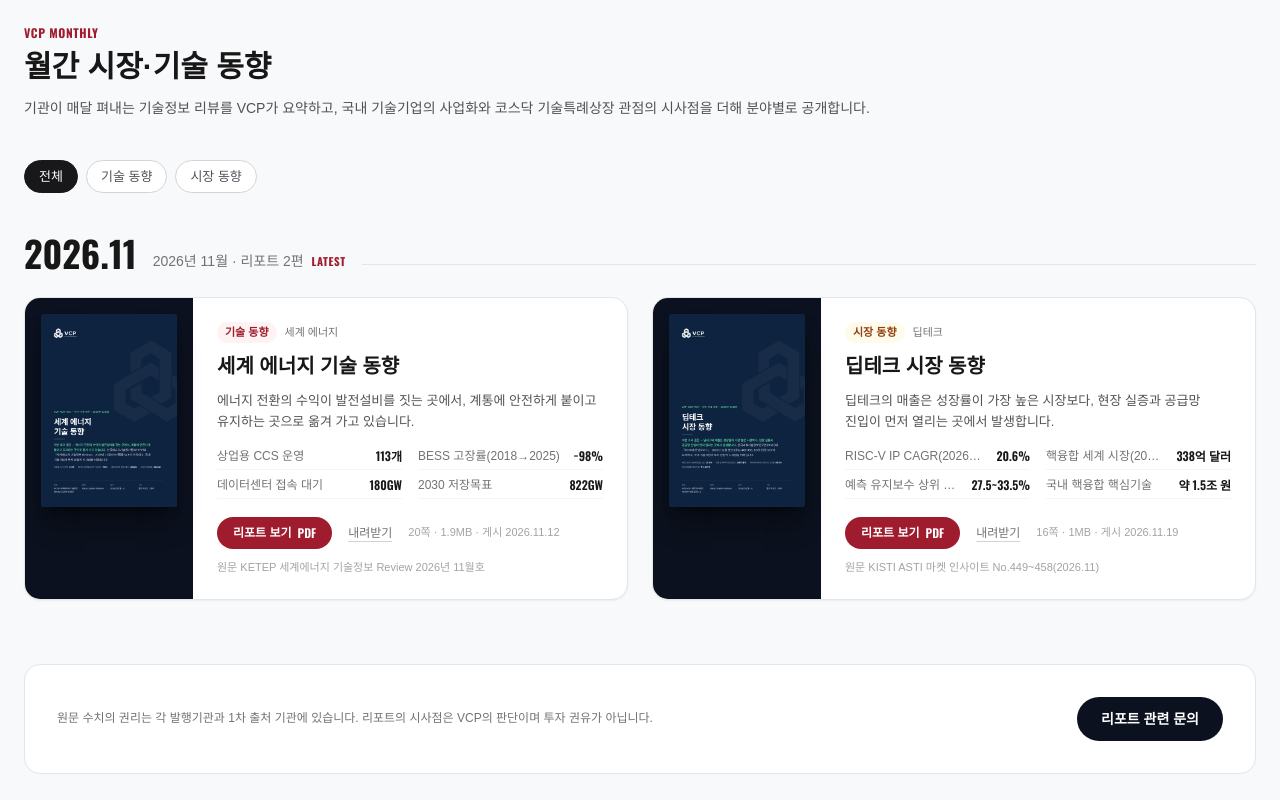
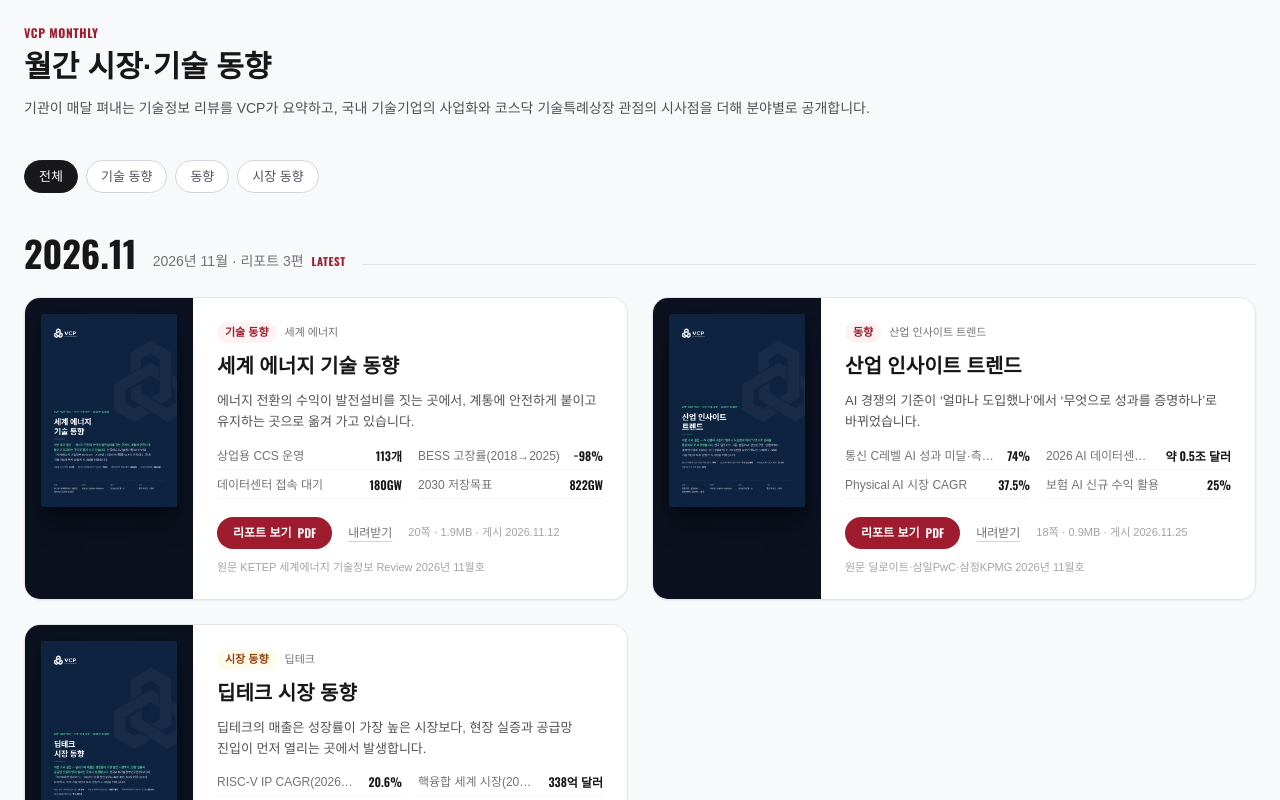
Before and after one commit to valuecreation2026/vcp, a plain HTML site: page insights.html in a window 1280 px wide. Shown: the part 407-1207 px from the top of the page. Drawn offline with nearby package versions, Linux system fonts and the light colour scheme; a web font is replaced by a local one.

Commit message:
Insights: 산업 인사이트 트렌드 2026년 11월호 v1 게시 (VCP 대시보드 · HOON)

```diff
--- a/insights.html
+++ b/insights.html
@@ -69,11 +69,11 @@
     </div>
     <div id="reports">
 <!--REPORTS:START-->
-<div class="flex flex-wrap gap-2 mb-10" id="series-filter"><button class="series-chip active" data-s="">전체</button><button class="series-chip" data-s="기술 동향">기술 동향</button><button class="series-chip" data-s="시장 동향">시장 동향</button></div><div data-by="kind">
+<div class="flex flex-wrap gap-2 mb-10" id="series-filter"><button class="series-chip active" data-s="">전체</button><button class="series-chip" data-s="기술 동향">기술 동향</button><button class="series-chip" data-s="동향">동향</button><button class="series-chip" data-s="시장 동향">시장 동향</button></div><div data-by="kind">
       <section class="month-group " id="m-2026-11">
         <div class="flex items-end gap-4 mb-6">
           <h3 class="font-oswald text-3xl md:text-4xl font-bold text-neutral-900 leading-none">2026.11</h3>
-          <div class="pb-0.5 text-sm text-neutral-500">2026년 11월 · 리포트 2편 <span class="ml-1 text-[11px] font-oswald font-bold tracking-wider text-vcp-red">LATEST</span></div>
+          <div class="pb-0.5 text-sm text-neutral-500">2026년 11월 · 리포트 3편 <span class="ml-1 text-[11px] font-oswald font-bold tracking-wider text-vcp-red">LATEST</span></div>
           <div class="flex-1 h-px bg-neutral-200 mb-2"></div>
         </div>
         <div class="grid grid-cols-1 lg:grid-cols-2 gap-6">
@@ -90,6 +90,21 @@
               <span class="text-[11px] text-neutral-400">20쪽 · 1.9MB · 게시 2026.11.12</span>
             </div>
             <p class="text-[11px] text-neutral-400 break-keep">원문 KETEP 세계에너지 기술정보 Review 2026년 11월호</p>
+          </div>
+        </article>
+        <article class="report bg-white rounded-2xl border border-neutral-200 shadow-sm overflow-hidden grid grid-cols-[112px_1fr] sm:grid-cols-[168px_1fr]" data-kind="동향" data-series="산업 인사이트 트렌드">
+          <a href="reports/VCP-산업인사이트트렌드-2026-11_v1.pdf" target="_blank" rel="noopener" class="bg-vcp-navy p-3 sm:p-4 flex items-start justify-center"><img src="reports/covers/insight-2026-11.png" alt="산업 인사이트 트렌드 2026년 11월호 표지" class="w-full shadow-xl shadow-black/40 rounded-sm" loading="lazy" /></a>
+          <div class="p-5 sm:p-6 flex flex-col gap-2.5 min-w-0">
+            <div class="flex flex-wrap items-center gap-2 text-[11px]"><span class="px-2 py-0.5 rounded-full font-semibold bg-red-50 text-vcp-red">동향</span><span class="text-neutral-500">산업 인사이트 트렌드</span></div>
+            <h4 class="text-xl font-bold text-neutral-900 break-keep leading-snug">산업 인사이트 트렌드</h4>
+            <p class="text-[13px] text-neutral-600 leading-relaxed break-keep line-clamp-3">AI 경쟁의 기준이 ‘얼마나 도입했나’에서 ‘무엇으로 성과를 증명하나’로 바뀌었습니다.</p>
+            <dl class="grid grid-cols-2 gap-x-4 gap-y-1.5 text-[12px] mt-1"><div class="flex justify-between gap-3 border-b border-neutral-100 pb-1"><dt class="text-neutral-500 truncate">통신 C레벨 AI 성과 미달·측정 불가</dt><dd class="font-oswald font-semibold text-neutral-900 whitespace-nowrap">74%</dd></div><div class="flex justify-between gap-3 border-b border-neutral-100 pb-1"><dt class="text-neutral-500 truncate">2026 AI 데이터센터 투자</dt><dd class="font-oswald font-semibold text-neutral-900 whitespace-nowrap">약 0.5조 달러</dd></div><div class="flex justify-between gap-3 border-b border-neutral-100 pb-1"><dt class="text-neutral-500 truncate">Physical AI 시장 CAGR</dt><dd class="font-oswald font-semibold text-neutral-900 whitespace-nowrap">37.5%</dd></div><div class="flex justify-between gap-3 border-b border-neutral-100 pb-1"><dt class="text-neutral-500 truncate">보험 AI 신규 수익 활용</dt><dd class="font-oswald font-semibold text-neutral-900 whitespace-nowrap">25%</dd></div></dl>
+            <div class="mt-auto pt-2 flex flex-wrap items-center gap-x-4 gap-y-2">
+              <a href="reports/VCP-산업인사이트트렌드-2026-11_v1.pdf" target="_blank" rel="noopener" class="inline-flex items-center gap-1.5 px-4 py-2 text-xs rounded-full bg-vcp-red hover:bg-vcp-darkred text-white font-semibold transition-colors">리포트 보기 <span class="font-oswald">PDF</span></a>
+              <a href="reports/VCP-산업인사이트트렌드-2026-11_v1.pdf" download class="text-xs text-neutral-500 hover:text-neutral-900 underline underline-offset-4 decoration-neutral-300">내려받기</a>
+              <span class="text-[11px] text-neutral-400">18쪽 · 0.9MB · 게시 2026.11.25</span>
+            </div>
+            <p class="text-[11px] text-neutral-400 break-keep">원문 딜로이트·삼일PwC·삼정KPMG 2026년 11월호</p>
           </div>
         </article>
         <article class="report bg-white rounded-2xl border border-neutral-200 shadow-sm overflow-hidden grid grid-cols-[112px_1fr] sm:grid-cols-[168px_1fr]" data-kind="시장 동향" data-series="딥테크 시장 동향">
```
Also changed, not shown: reports/reports.json (+36 -1 lines), reports/covers/insight-2026-11.png (added), 1 other file.
